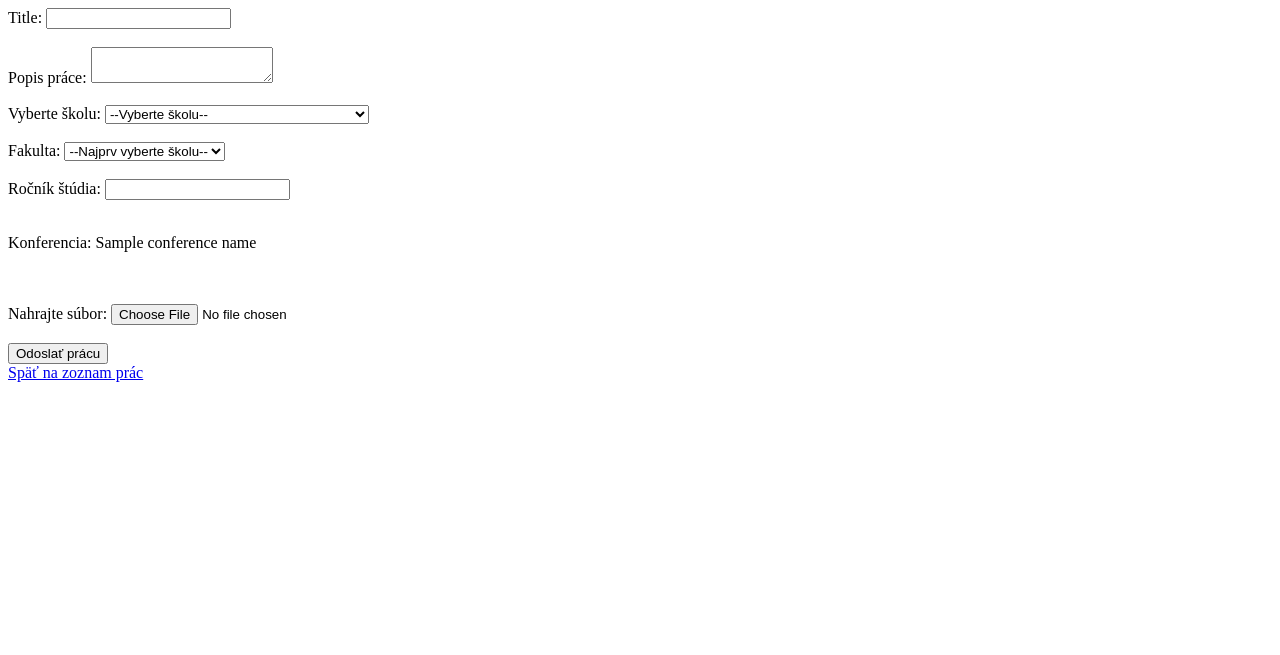
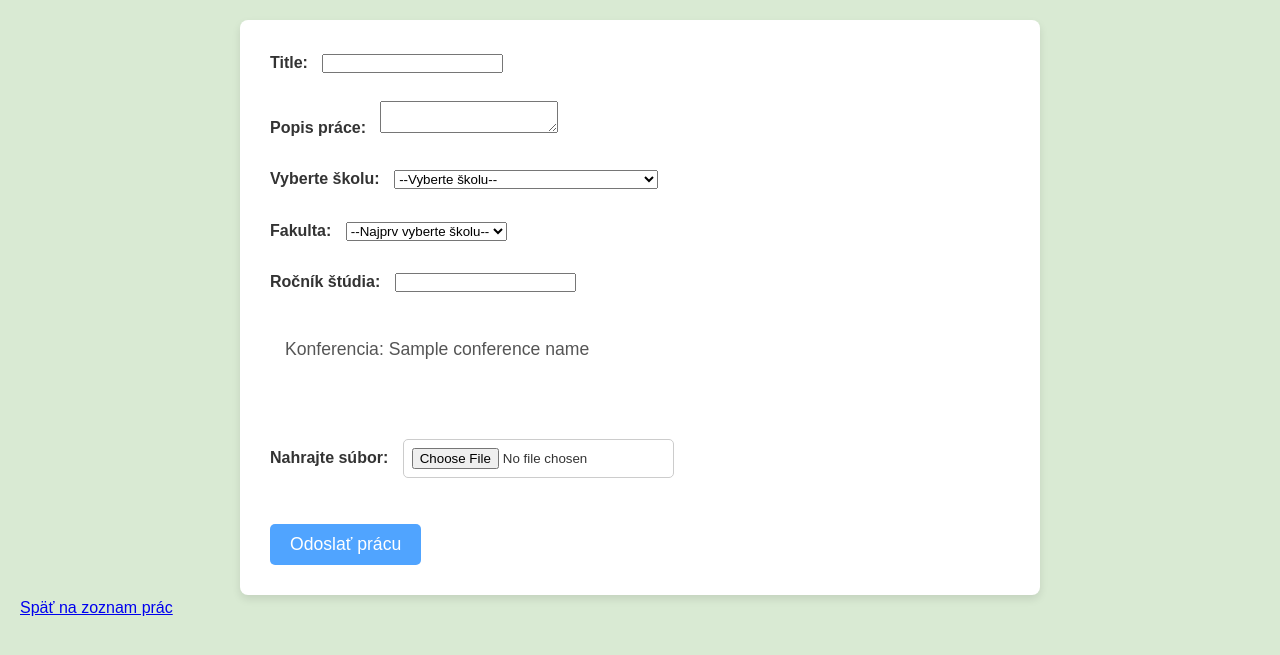
Before and after one commit to DanielMagdolen/ukf-2-team, a Flask app: template templates/add_work.html in a window 1280 px wide. Shown: the top 655 px of the page. Run offline with Flask 3, Linux system fonts and the light colour scheme; the template is opened without the code that fills it: most values are stand-ins (such as "Sample title", 1, 10 or a date in 2020).

Commit message:
Your commit message here

```diff
--- a/templates/add_work.html
+++ b/templates/add_work.html
@@ -3,6 +3,101 @@
         <meta charset="UTF-8">
         <meta name="viewport" content="width=device-width, initial-scale=1.0">
         <title> Pridanie práce </title>
+        <style>
+
+            *{
+             margin: 0;
+             padding: 0;
+             box-sizing: border-box;
+           }
+
+           body {
+             font-family: 'Arial', sans-serif;
+             background-color: #d9ead3;
+             color: #333;
+             line-height: 1.6;
+             padding: 20px;
+           }
+
+           h2{
+             color: #1a2516;
+             text-align: center;
+             margin-bottom: 20px;
+           }
+
+           form{
+             background-color: #fff;
+             padding: 30px;
+             border-radius: 8px;
+             box-shadow: 0 4px 8px rgba(0, 0, 0, 0.1);
+             max-width: 800px;
+             margin: 0 auto;
+           }
+
+           label{
+             font-weight: bold;
+             margin-right: 10px;
+           }
+
+           input[type="radio"] {
+             margin-right: 8px;
+           }
+
+           p {
+             margin: 15px;
+             font-size: 1.1rem;
+             color: #555;
+           }
+
+           fieldset {
+             border: 1px solid #ddd;
+             padding: 15px;
+             border-radius: 8px;
+             margin-bottom: 20px;
+           }
+
+           legend{
+             font-weight: bold;
+             font-size: 1.2rem;
+             color: #2a7c37;
+             padding: 0 5px;
+           }
+
+           button[type="submit"] {
+             background-color: #007bffaf;
+             color: #fff;
+             border: none;
+             padding: 10px 20px;
+             font-size: 1.1rem;
+             border-radius: 5px;
+             cursor: pointer;
+             transition: background-color 0.3s ease;
+           }
+
+           button[type="submit"]:hover {
+             background-color: #0056b3;
+           }
+
+           input[type="file"] {
+             margin-top: 10px;
+             margin-bottom: 20px;
+             padding: 8px;
+             border-radius: 5px;
+             border: 1px solid #ccc;
+           }
+
+       .radio-group {
+         margin-bottom: 10px;
+       }
+
+       .radio-group input {
+         margin-right: 5px;
+       }
+
+       .radio-group label {
+         margin-right: 15px;
+       }
+       </style>
     </head>
     <body>
         <form method="post" enctype="multipart/form-data" action="{{ url_for('add_work') }}">
```
